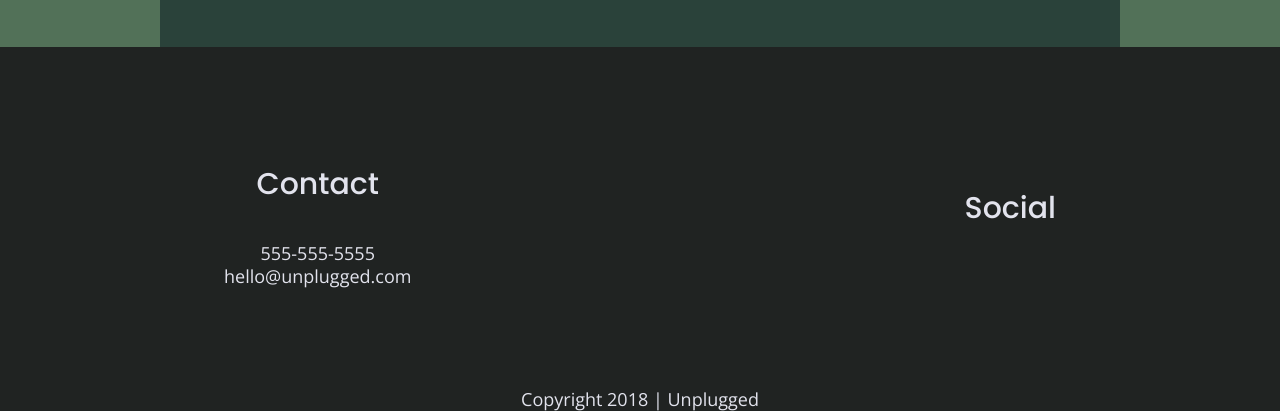
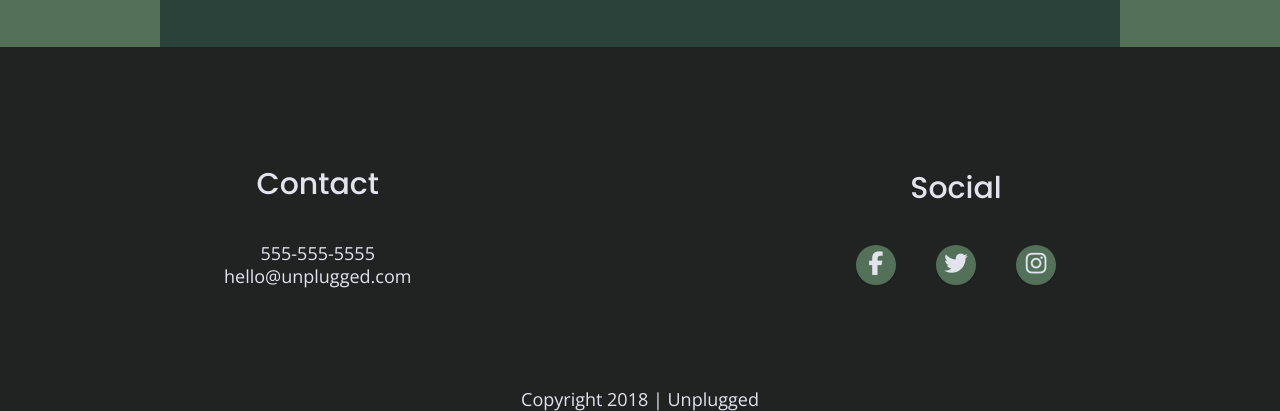
Before and after one commit to Sannmatt/206-unplugged, a website built with Parcel: page index.html in a window 1280 px wide. Shown: the part 2346-2757 px from the top of the page. Built offline with nearby package versions, Linux system fonts and the light colour scheme; files whose address does not match are found by name.

Commit message:
social icons added

```diff
--- a/css/main.css
+++ b/css/main.css
@@ -222,9 +222,17 @@ footer .social-icons {
 }
 
 footer .social-icons p {
+  background-color: #527158;
   display: flex;
   justify-content: center;
   align-items: center;
+  border-radius: 50%;
+  width: 40px;
+  height: 40px;
+}
+
+footer .social-icons p i {
+  font-size: 1.3125em;
 }
 
 footer .copywright {
@@ -647,6 +655,11 @@ input[type=button] {
     line-height: 1.285;
   }
 
+  footer .social-icons {
+    width: 12.5em;
+    justify-content: space-between;
+  }
+
   footer .copywright {
     width: 100%;
   }
--- a/index.html
+++ b/index.html
@@ -142,16 +142,14 @@
             <h4>Social</h4>
             <div class="social-icons">
               <p>
-                <a href="https://www.facebook.com/Skillcrush/" target="_blank"></a>
+                <a href="https://www.facebook.com/Skillcrush/" target="_blank"><i class="fab fa-facebook-f"></i></a>
               </p>
               <p>
-                <a href="https://twitter.com/Skillcrush" target="_blank"></a>
+                <a href="https://twitter.com/Skillcrush" target="_blank"><i class="fab fa-twitter"></i></a>
               </p>
               <p>
-                <a href="https://www.instagram.com/skillcrush/" target="_blank"></a>
+                <a href="https://www.instagram.com/skillcrush/" target="_blank"><i class="fab fa-instagram"></i></a>
               </p>
-
-                <p><a href="https://www.facebook.com/yoursite" target="_blank"></a></p>
                 <!-- other social links here -->
             </div>
         </div>
```
